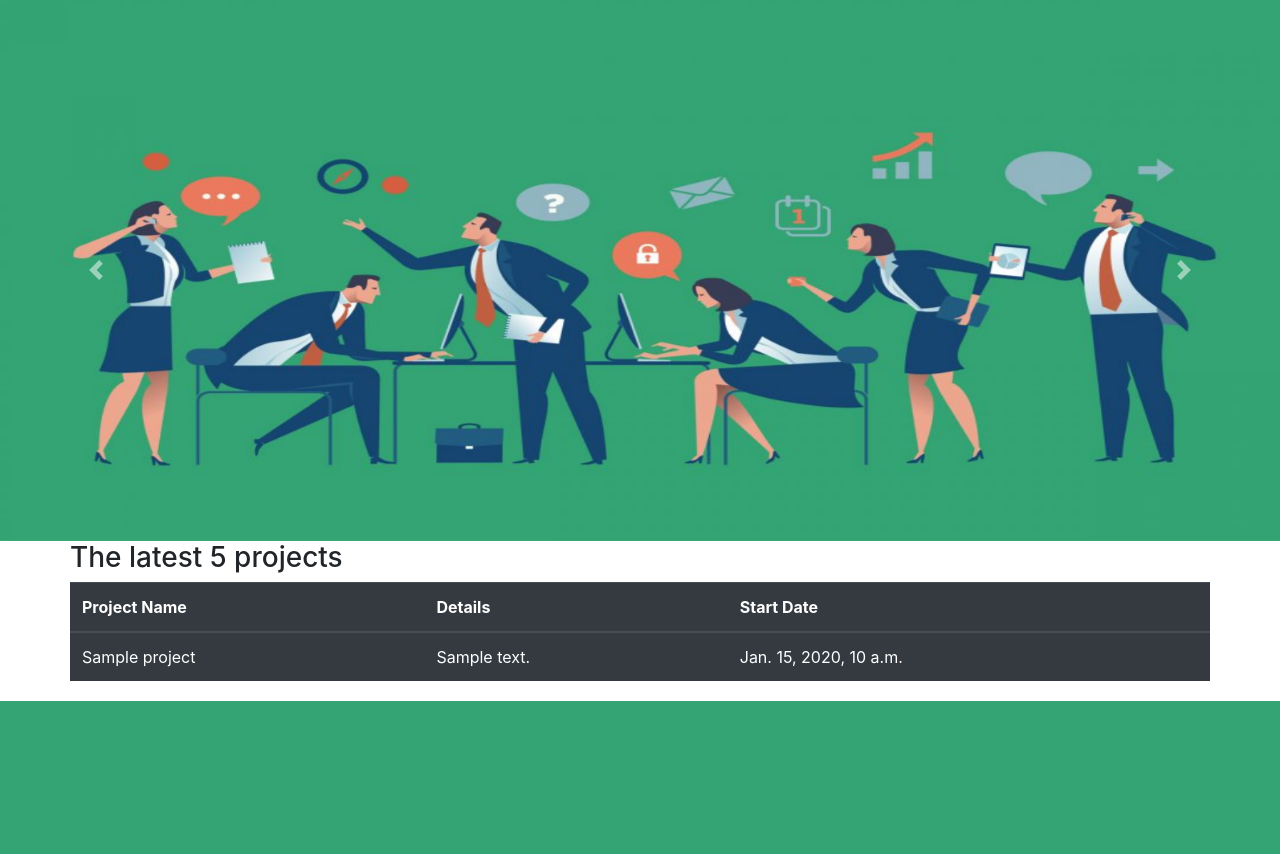
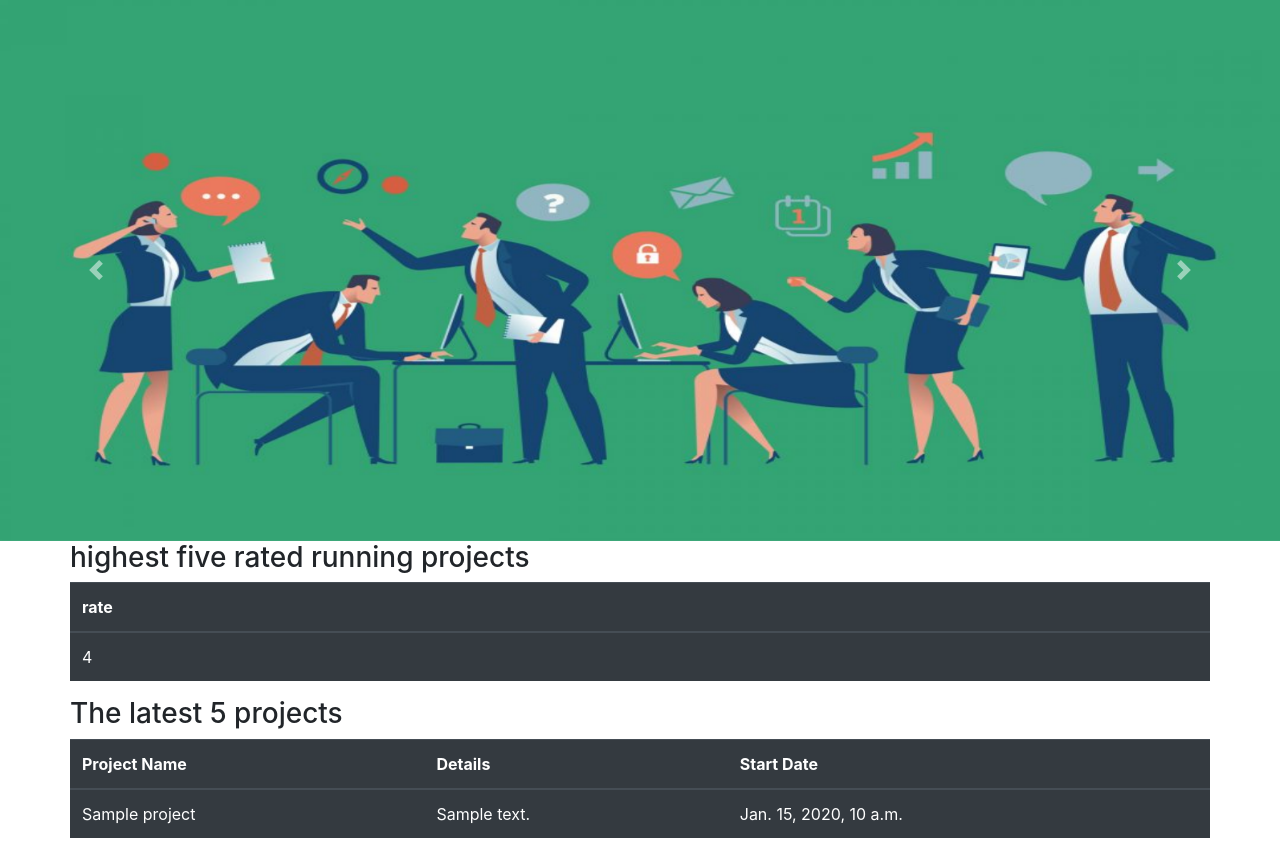
Before and after one commit to Islam-Youssief/Projects-Donation, a Django app: page / in a window 1280 px wide. Shown: the part 99-953 px from the top of the page. Before the commit the page ends 800 px from the top, so only its background shows below. Run offline with Django 3.2, Linux system fonts and the light colour scheme; tables that the repository leaves empty hold one stand-in row (values such as "Sample post"); some libraries are stand-ins or nearby versions.

Commit message:
display the highest five rated running projects in table

```diff
--- a/projectDonations/urls.py
+++ b/projectDonations/urls.py
@@ -17,10 +17,10 @@ from django.contrib import admin
 from django.urls import path, include
 from . import settings
 from projects import views
-from projects.views import latestFiveProjects
+from projects.views import index
 
 urlpatterns = [
     path('admin/', admin.site.urls),
     path('projects/',include('projects.urls')),
-    path('', latestFiveProjects),
+    path('', index),
 ]
--- a/projects/templates/index.html
+++ b/projects/templates/index.html
@@ -82,6 +82,34 @@
     </a>
 </div>
 
+
+<div class="container">
+    <div class="row">
+        <h3>
+            highest five rated running projects
+        </h3>
+
+        <table class="table table-dark">
+            <thead>
+                <tr>
+                    <th scope="col">rate</th>
+                </tr>
+            </thead>
+
+            <tbody>
+                {% for i in hightLatestProject %}
+                <tr>
+                    <td>{{ i.rate }}</td>
+                </tr>
+                {% endfor %}
+            </tbody>
+        </table>
+
+    </div>
+</div>
+
+
+
 <div class="container">
     <div class="row">
         <h3>
@@ -99,11 +127,11 @@
 
             <tbody>
                 {% for i in latestProject %}
-                    <tr>
-                        <td>{{ i.project_name }}</td>
-                        <td>{{ i.details }}</td>
-                        <td>{{ i.start_date }}</td>
-                    </tr>
+                <tr>
+                    <td>{{ i.project_name }}</td>
+                    <td>{{ i.details }}</td>
+                    <td>{{ i.start_date }}</td>
+                </tr>
                 {% endfor %}
             </tbody>
         </table>
--- a/projects/views.py
+++ b/projects/views.py
@@ -24,13 +24,16 @@ def project_details(requset,id):
 
 #aml
 
-def highestFiveRatedProjects(request):
+def index(request):
+    test=ProjectRate.objects.raw('''SELECT projects_projectrate.id, projects_projectrate.rate
+                                    FROM projects_project JOIN projects_projectrate
+                                    WHERE projects_project.id = projects_projectrate.project_id
+                                    ORDER BY projects_projectrate.rate
+                                    DESC LIMIT 5''')
+
     data = Project.objects.all().order_by('start_date')[:5]
     #rated = ProjectRate.objects.filter(project_id=1).select_related()
-    return render(request,'index.html',{'latestProject':data})
-
-def latestFiveProjects(request):
-    data = Project.objects.all().order_by('start_date')[:5]
-    #rated = ProjectRate.objects.filter(project_id=1).select_related()
-    return render(request,'index.html',{'latestProject':data})
+    return render(request,'index.html',{'latestProject':data,
+                                        'hightLatestProject':test
+                })
     # to enter new category <a href=" {%url 'my_category'  %}"> category </a>   47 -- 3:11 min
```
